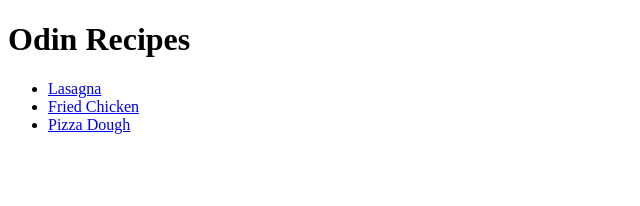
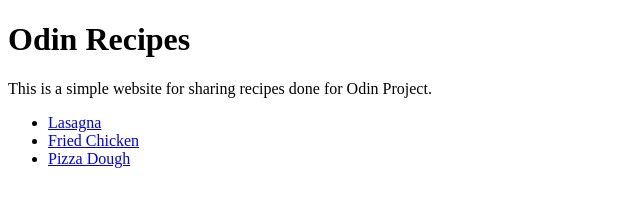
Before and after one commit to tylerngo-1/odin-recipes, a plain HTML site: page index.html in a window 1280 px wide. Shown: the whole page, without its empty margins (0-640 px from the left). Drawn offline with Linux system fonts and the light colour scheme.

Commit message:
Add description to index.html to test out git setup

```diff
--- a/index.html
+++ b/index.html
@@ -7,11 +7,11 @@
 </head>
 <body>
     <h1>Odin Recipes</h1>
+    </p>This is a simple website for sharing recipes done for Odin Project.</p>
     <ul>
         <li><a href="recipes/lasagna.html">Lasagna</a></li>
         <li><a href="recipes/fried-chicken.html">Fried Chicken</a></li>
         <li><a href="recipes/pizza-dough.html">Pizza Dough</li>
     </ul>
-
 </body>
 </html>
```
